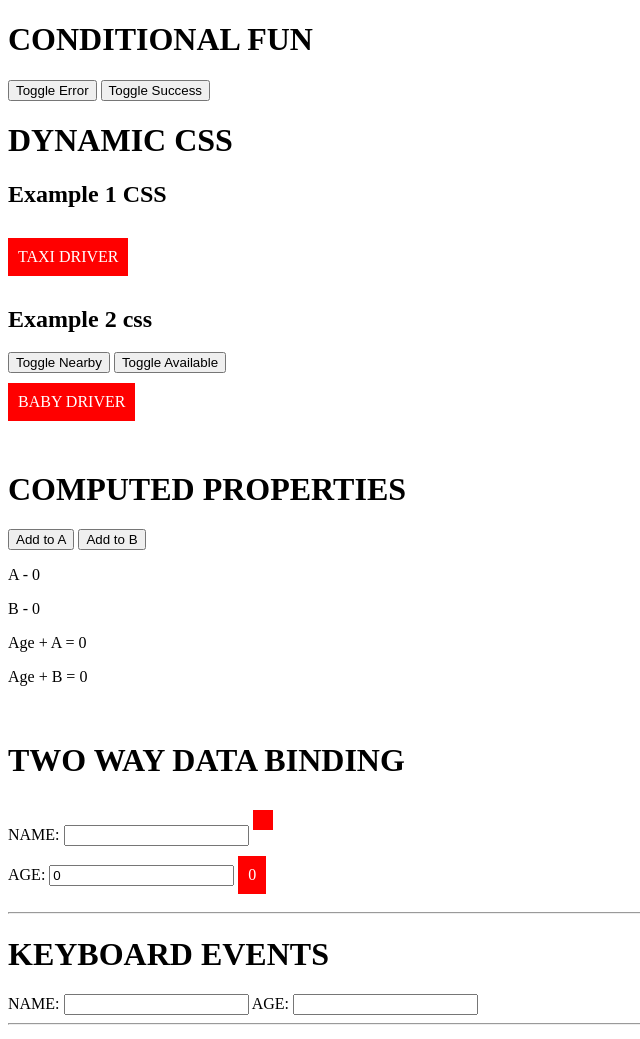
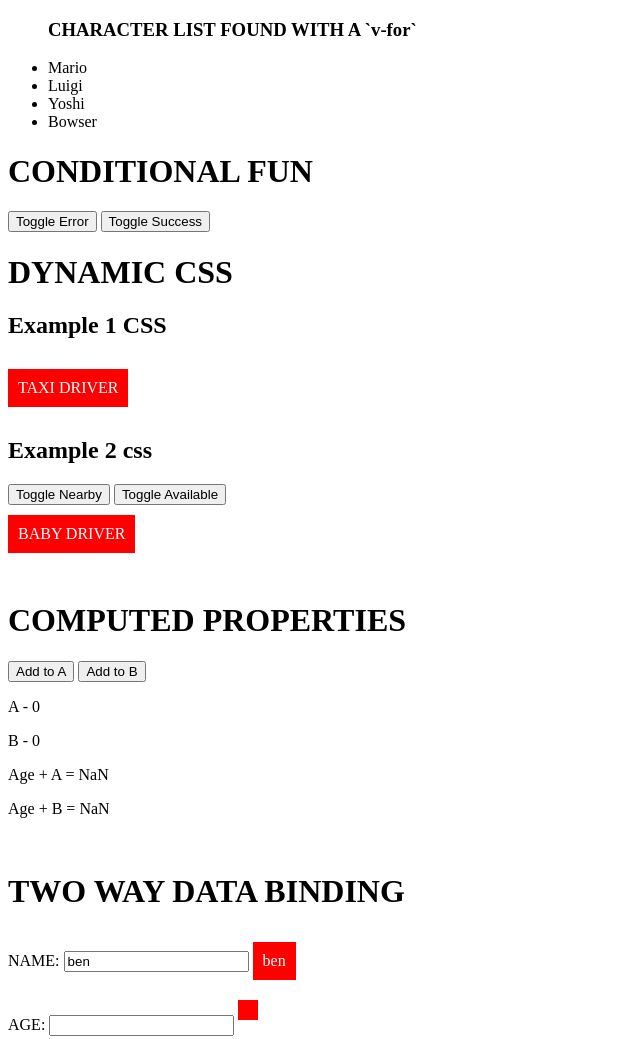
Before and after one commit to B-Griffinn/vuejs-basics, a plain HTML site: page index.html in a window 1280 px wide. Shown: the top 1039 px of the page, without its empty margins (0-640 px from the left). Drawn offline with nearby package versions, Linux system fonts and the light colour scheme.

Commit message:
Looping not complete

```diff
--- a/app.js
+++ b/app.js
@@ -6,8 +6,8 @@ new Vue({
 
     // data property holds all of our data for this Vue instance
     data: {
-        name: '',
-        age: 0,
+        // name: '',
+        // age: 0,
         a: 0,
         b: 0,
         job: 'PRO cod Player',
@@ -21,6 +21,14 @@ new Vue({
         nearby: false,
         error: false,
         success: false,
+        // Looping with v-for
+        name: 'ben',
+        characters: ['Mario', 'Luigi', 'Yoshi', 'Bowser'],
+        ninjas: [
+            {name: 'Mario' , age: 25 },
+            {name: 'Benji', age: 35 },
+            {name: 'Ken', age: 45 },
+        ]
     },
 
     // methonds
--- a/index.html
+++ b/index.html
@@ -10,6 +10,22 @@
 <body>
     <!-- root element controlled by Vue() in app.js -->
     <div id="vue-app">
+
+        <!-- v-for="<iterator variable> in <list/arr to loop through>"  -->
+        <ul
+
+        >
+        <h3>CHARACTER LIST FOUND WITH A `v-for`</h3>
+        <li
+            v-for="character in characters"
+        >
+            {{ character }}
+        </li>
+        </ul>
+
+
+
+
 
         <h1>CONDITIONAL FUN</h1>
         <!-- V-IF OR V-SHOW -->
```
